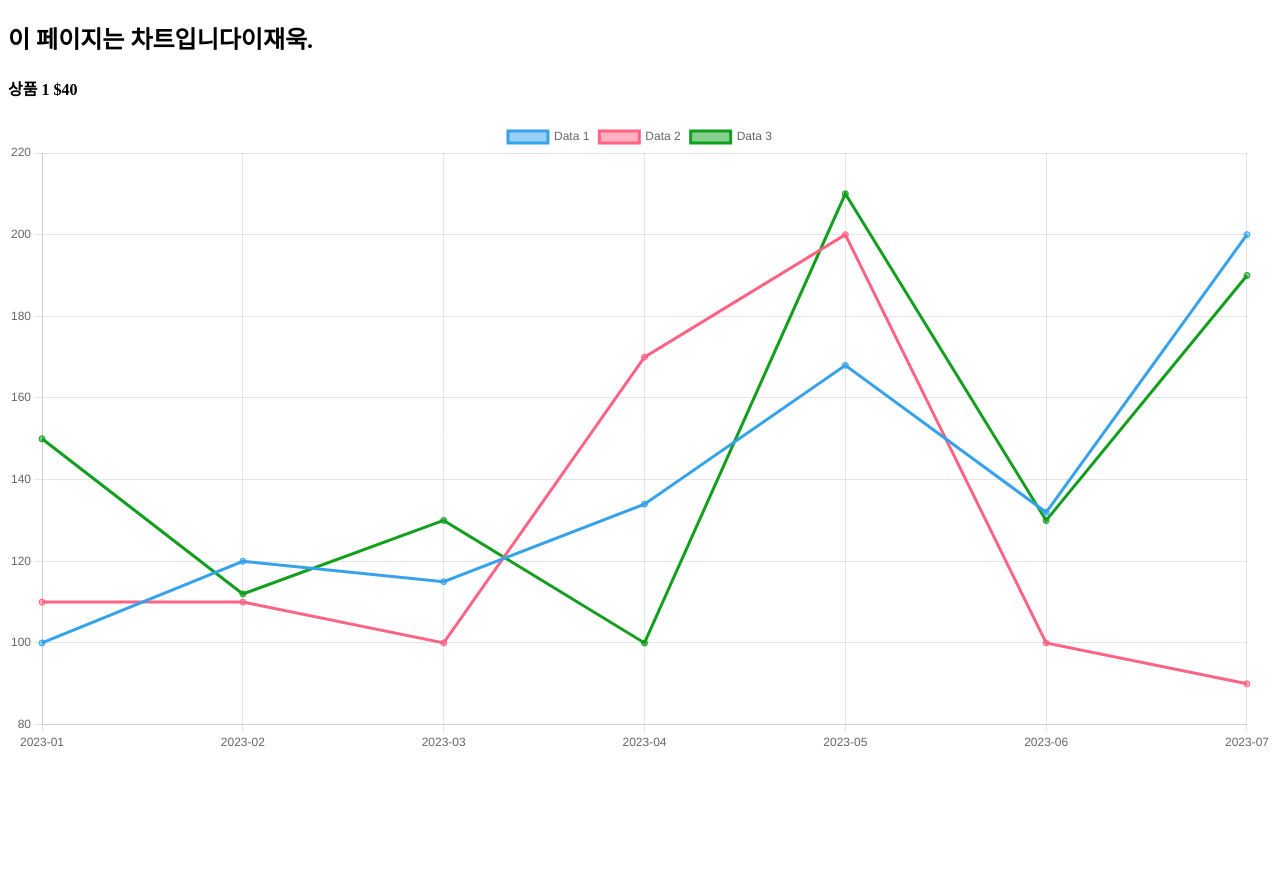
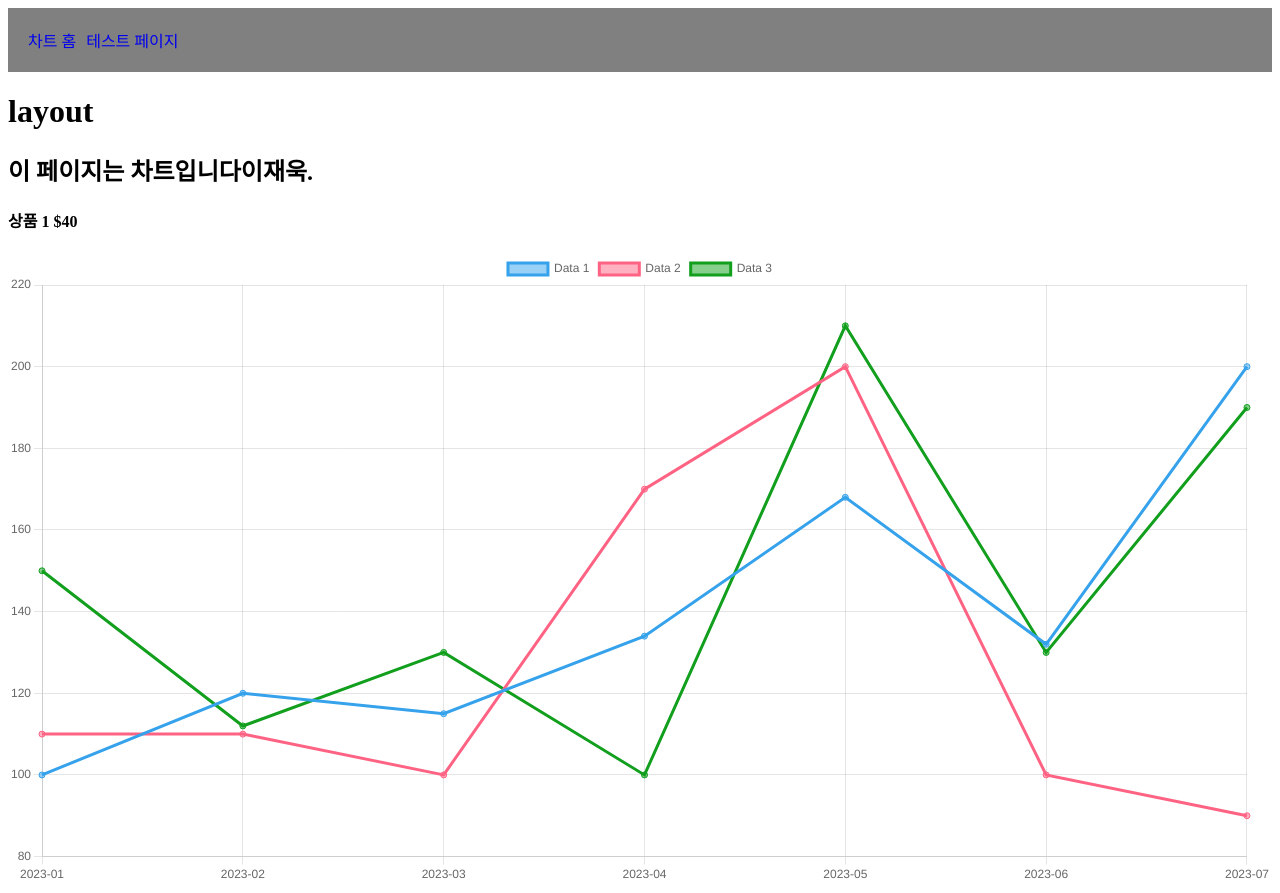
Before and after one commit to sessac-3rd-team-A/FE, a Next.js app: page /chart in a window 1280 px wide. Before the commit the page ends 800 px from the top, so only its background shows below. Built offline with nearby package versions, Linux system fonts and the light colour scheme.

Commit message:
refector: 리팩토링

```diff
--- /dev/null
+++ b/src/app/chart/layout.tsx
@@ -0,0 +1,21 @@
+import Link from 'next/link';
+import './test/test.scss';
+export default function RootLayout({
+  children,
+}: {
+  children: React.ReactNode;
+}) {
+  return (
+    <html lang="en">
+      <body>
+        <div className="TestNavbar">
+          <Link href={'/chart'}>차트 홈</Link>
+          <Link href={'/chart/test'}>테스트 페이지</Link>
+        </div>
+        <h1>layout</h1>
+
+        {children}
+      </body>
+    </html>
+  );
+}
```
